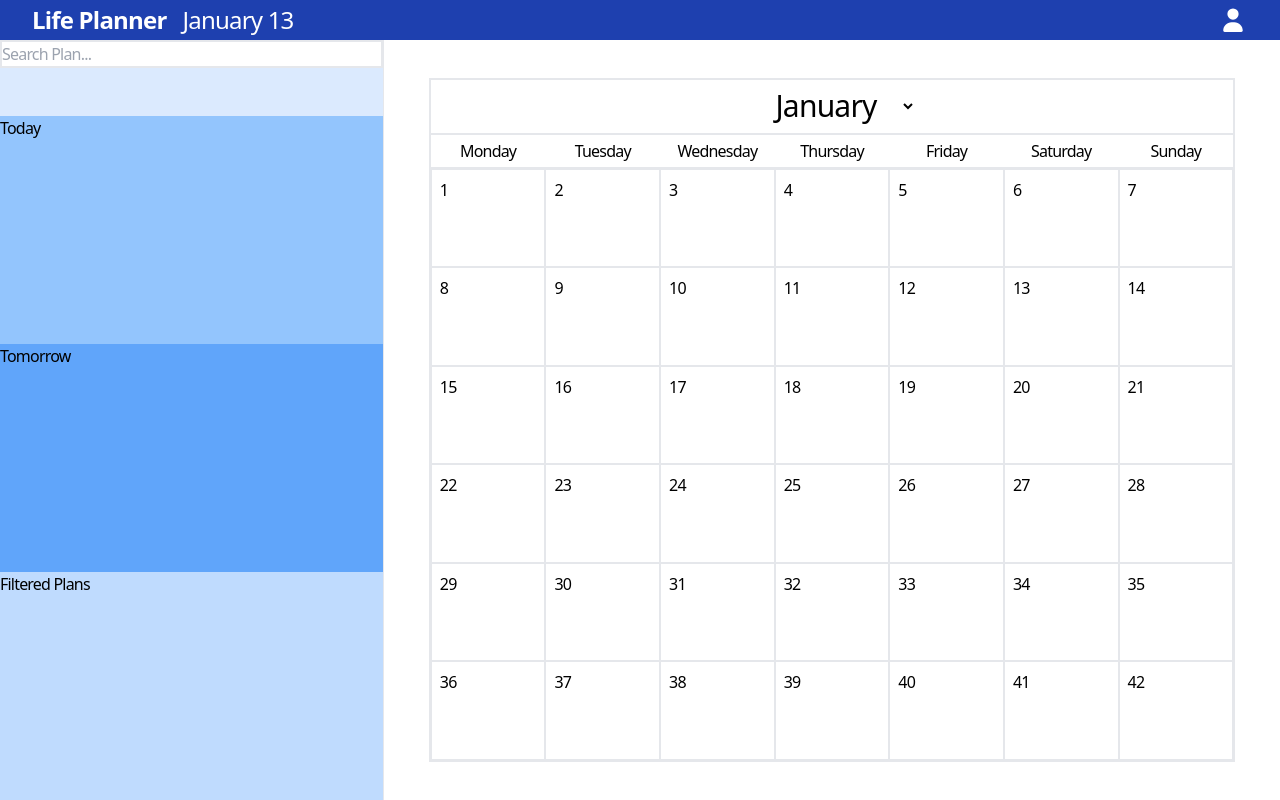
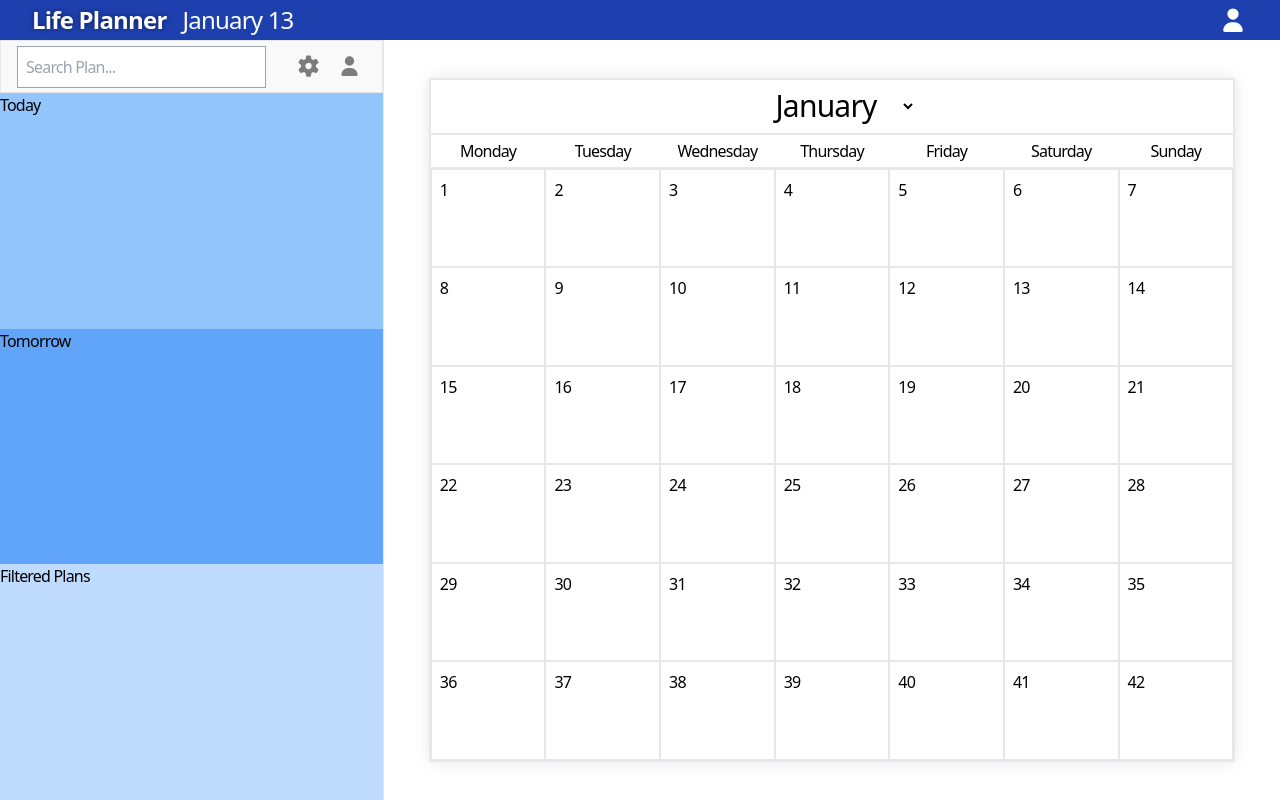
Before and after one commit to lseti1/AngularLifePlanner-1234890, an Angular app: page / in a window 1280 px wide. Built offline with nearby package versions, Linux system fonts and the light colour scheme.

Commit message:
Styling: Set up base layout for search bar section

```diff
--- a/src/app/calendar-view/calendar-view.html
+++ b/src/app/calendar-view/calendar-view.html
@@ -1,5 +1,5 @@
 <div class="w-full h-full flex items-center justify-center">
-    <div class="border w-[90%] h-[90%] ">
+    <div class="border w-[90%] h-[90%] shadow-sm">
         <div class="border flex items-center justify-center h-[8%]">
             <select class="text-3xl bg-white text-center border-b-2 border-blue-800/0 hover:border-blue-800 cursor-pointer duration-500">
                 @for (month of months; track month) {
@@ -17,7 +17,7 @@
         <div class="border h-[87%]">
             <ul class="grid grid-cols-7 grid-rows-6 h-full w-full">
                 @for (day of days; track day) {
-                    <li class="border p-2 hover:bg-blue-700 hover:text-white duration-500 cursor-pointer select-none">{{ day }}</li>
+                    <li class="border p-2 hover:bg-blue-800 hover:text-white duration-500 cursor-pointer select-none">{{ day }}</li>
                 }
             </ul>
         </div>
--- a/src/app/side-panel/search-bar/search-bar.html
+++ b/src/app/side-panel/search-bar/search-bar.html
@@ -1,3 +1,9 @@
-<div class="border flex flex-col bg-white w-full">
-    <input class="border" type="search" placeholder="Search Plan..."/>
+<div class="border flex flex-col w-full h-full">
+    <div class="h-full p-4 flex items-center justify-between">
+        <input class="border p-2 border-gray-400" type="search" placeholder="Search Plan..."/>
+        <div class="flex flex-row gap-2">
+            <fa-icon class="bg-gray-300/0 rounded p-1 text-xl text-black/50 hover:text-black hover:bg-gray-300 hover:duration-500 cursor-pointer" [icon]="faGear"></fa-icon>
+            <fa-icon class="bg-gray-300/0 rounded p-1 text-xl text-black/50 hover:text-black hover:bg-gray-300 hover:duration-500 cursor-pointer" [icon]="faUser"></fa-icon>
+        </div>
+    </div>
 </div>
--- a/src/app/side-panel/search-bar/search-bar.ts
+++ b/src/app/side-panel/search-bar/search-bar.ts
@@ -1,11 +1,14 @@
 import { Component } from '@angular/core';
+import { FontAwesomeModule } from '@fortawesome/angular-fontawesome';
+import { faGear, faUser } from '@fortawesome/free-solid-svg-icons';
 
 @Component({
   selector: 'app-search-bar',
-  imports: [],
+  imports: [FontAwesomeModule],
   templateUrl: './search-bar.html',
   styleUrl: './search-bar.css'
 })
 export class SearchBar {
-
+  public faGear = faGear;
+  public faUser = faUser;
 }
--- a/src/app/side-panel/side-panel.html
+++ b/src/app/side-panel/side-panel.html
@@ -1,5 +1,5 @@
 <div class="w-full h-full border-r bg-gray-100/50">
-    <div class="bg-blue-100 h-full grid grid-rows-[10%_30%_30%_30%]">
+    <div class="h-full grid grid-rows-[7%_31%_31%_31%]">
         <app-search-bar />
         <app-today />
         <app-tomorrow />
--- a/src/app/top-bar/top-bar.html
+++ b/src/app/top-bar/top-bar.html
@@ -1,11 +1,11 @@
 <div class="bg-blue-800 w-full h-full text-white">
     <div class="flex justify-between h-full w-full px-8 py-2">
         <div class="flex flex-row justify-center items-center gap-4">
-            <button class="text-2xl font-semibold">Life Planner</button>
+            <button class="text-2xl font-semibold text-shadow">Life Planner</button>
             <p class="text-2xl">{{ currentDate | date: 'MMMM d' }} </p>
         </div>
         <div class="flex flex-row justify-center items-center ">
-            <fa-icon [icon]="faUser" class="text-2xl hover:text-white/70 duration-300 cursor-pointer"></fa-icon>
+            <fa-icon [icon]="faUser" class="text-2xl hover:text-white/70 duration-500 cursor-pointer"></fa-icon>
         </div>
     </div>
 
--- a/src/styles.css
+++ b/src/styles.css
@@ -1,3 +1,37 @@
 @tailwind base;
 @tailwind components;
 @tailwind utilities;
+
+@layer utilities {
+  .shadow-lg {
+    box-shadow: 0px 0px 15px rgba(0, 0, 0, 0.3);
+  }
+
+  .shadow-md {
+    box-shadow: 0px 0px 15px rgba(0, 0, 0, 0.2);
+  }
+
+  .shadow-sm {
+    box-shadow: 0px 0px 15px rgba(0, 0, 0, 0.1);
+  }
+
+  .text-shadow {
+    text-shadow: 0px 0px 5px rgba(0, 0, 0, 0.5);
+  }
+
+  .black-btn {
+    @apply bg-black min-w-[10rem] rounded hover:bg-gray-700 p-3 duration-300 text-lg text-white select-none;
+  }
+
+  .blue-btn {
+    @apply bg-blue-600 min-w-[10rem] rounded text-shadow hover:bg-blue-700 p-3 duration-300 text-lg text-white select-none;
+  }
+
+  .green-btn {
+    @apply bg-green-600 min-w-[10rem] rounded text-shadow hover:bg-green-700 p-3 duration-300 text-lg text-white select-none;
+  }
+
+  .red-btn {
+    @apply bg-red-700 min-w-[10rem] rounded text-shadow hover:bg-red-800 p-3 duration-300 text-lg text-white select-none;
+  }
+}
```
